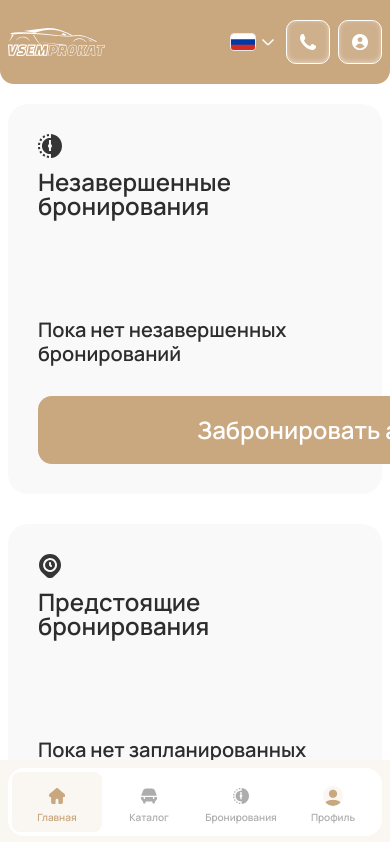
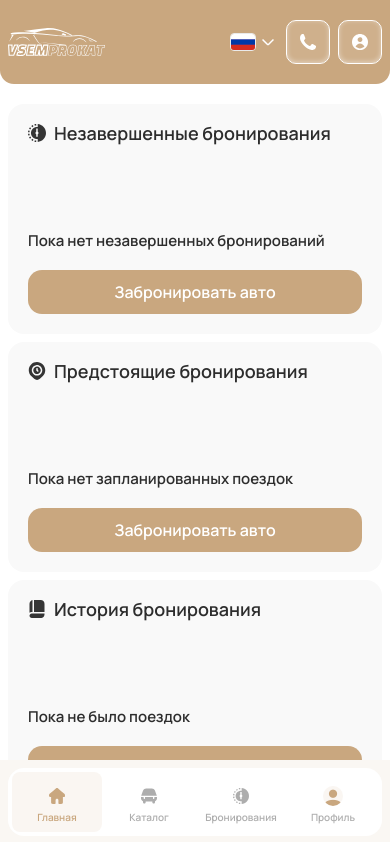
Before and after one commit to slav4x/rent-cars, a Next.js app: page /account in a window 390 px wide. Shown: the top 842 px of the page. Built offline with nearby package versions, Linux system fonts and the light colour scheme.

Commit message:
feat: AccountDashboard

```diff
--- a/src/views/account/AccountDashboard.module.sass
+++ b/src/views/account/AccountDashboard.module.sass
@@ -25,6 +25,8 @@
 	flex-wrap: wrap
 	align-items: center
 	gap: 12px
+	svg
+		display: block
 
 .content
 	padding-top: 70px
@@ -33,7 +35,8 @@
 	font-weight: 600
 
 .btn
-	width: 560px
+	width: 100%
+	max-width: 560px
 	height: 68px
 	background: var(--color-accent)
 	border-radius: 14px
@@ -45,3 +48,40 @@
 	flex-wrap: wrap
 	align-items: center
 	justify-content: center
+
+@media (max-width: 1600px)
+	.btn
+		max-width: 440px
+		height: 52px
+		font-size: 20px
+
+@media (max-width: 1200px)
+	.card
+		padding: 20px
+		border-radius: 16px
+		gap: 20px
+
+	.title
+		font-size: 18px
+		gap: 8px
+		svg
+			width: 18px
+			height: 18px
+
+	.content
+		font-size: 15px
+
+	.btn
+		max-width: 350px
+		height: 44px
+		font-size: 16px
+
+	.dashboard
+		gap: 20px
+
+@media (max-width: 600px)
+	.dashboard
+		gap: 8px
+
+	.btn
+		max-width: 100%
```
